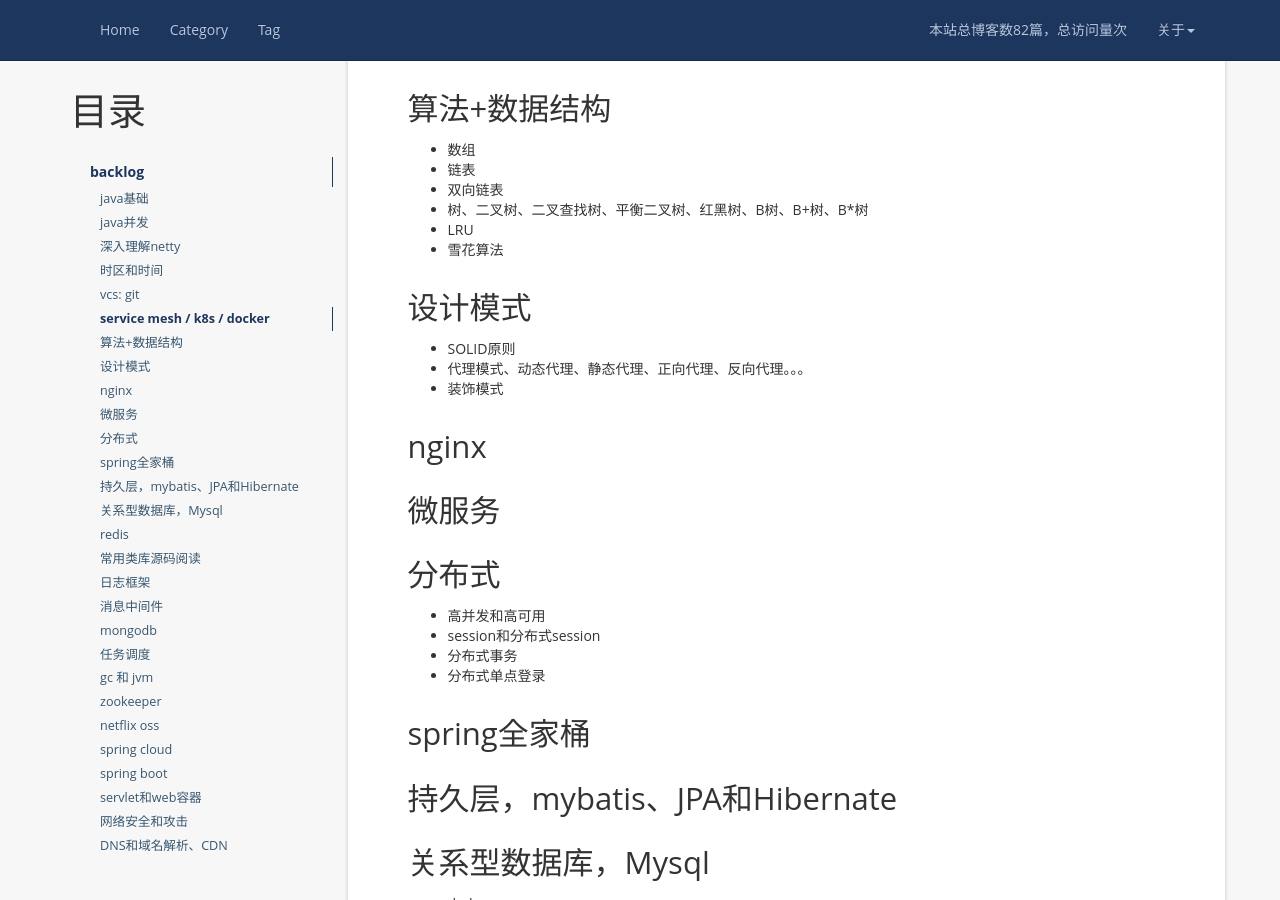
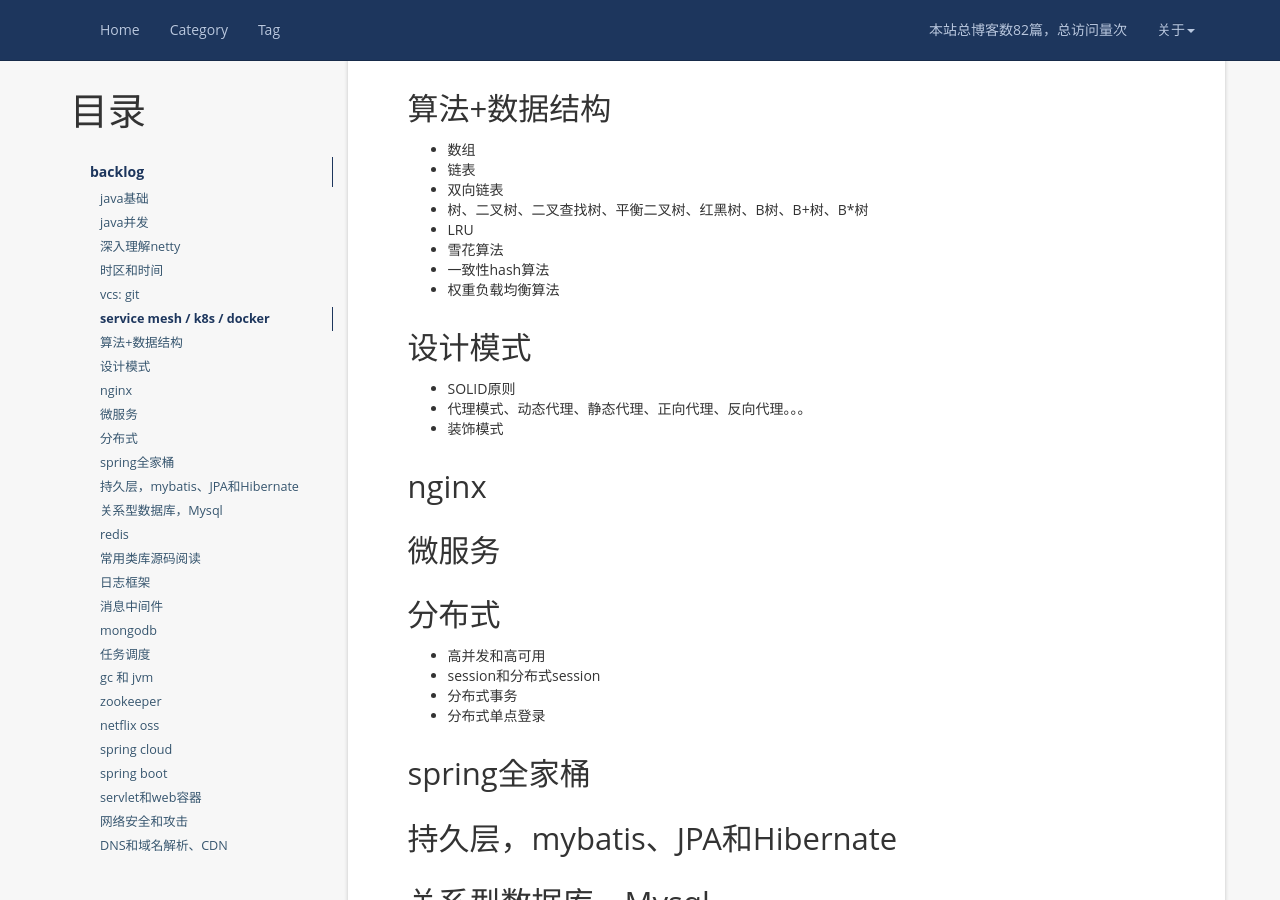
Before and after one commit to zhangfb95/zhangfb95.github.io.bak, a Jekyll site: the page built from plan.md, in a window 1280 px wide and 900 px high, scrolled down 1148 px. Built offline with Jekyll 4.4.1, drawn with Linux system fonts in a browser that asks for light colours; nearby versions of some CDN libraries; a script that is not in the unit is left out; comment, search, counter and statistics services are not loaded.

Commit message:
增加个人计划，增加两个算法

```diff
--- a/plan.md
+++ b/plan.md
@@ -49,6 +49,8 @@ permalink: /plan/
 + 树、二叉树、二叉查找树、平衡二叉树、红黑树、B树、B+树、B*树
 + LRU
 + 雪花算法
++ 一致性hash算法
++ 权重负载均衡算法
 
 ## 设计模式
 
```
